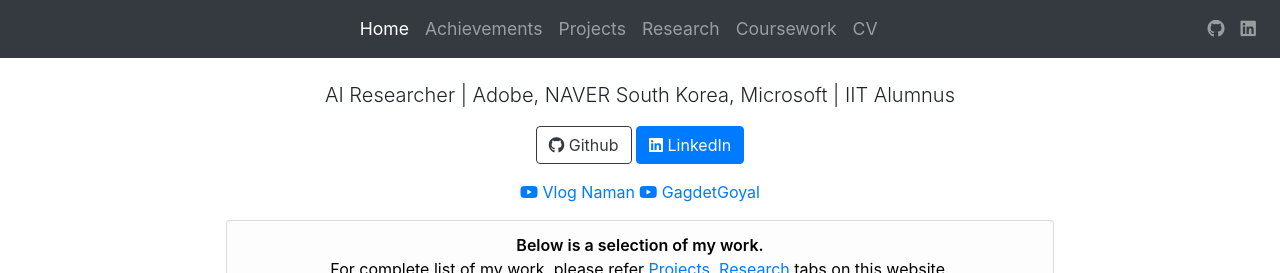
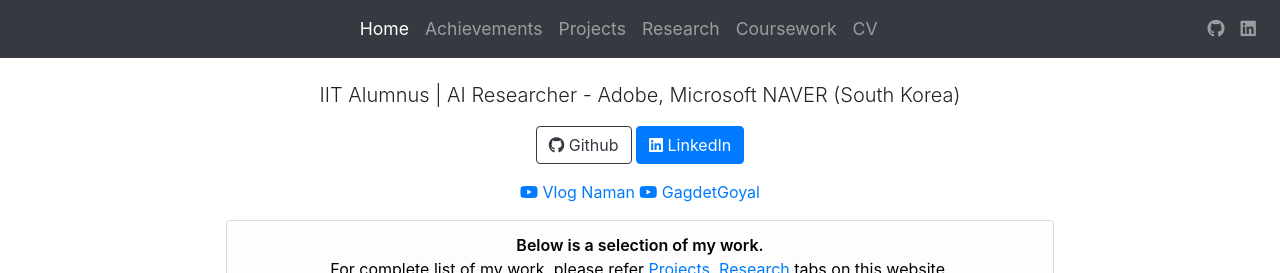
Before and after one commit to thenamangoyal/thenamangoyal.github.io, a Jekyll site: the page built from index.html, in a window 1280 px wide and 1308 px high. Shown: the top 273 px of the window. Built offline with Jekyll 4.4.1, drawn with Linux system fonts in a browser that asks for light colours; nearby versions of some CDN libraries.

```diff
--- a/index.html
+++ b/index.html
@@ -8,7 +8,7 @@ layout: bootstrap
     <div>
         <!-- <h1 class="jumbotron-heading">Heading</h1> -->
         <p class="text-center lead">
-            AI Researcher | Adobe, NAVER South Korea, Microsoft | IIT Alumnus
+            IIT Alumnus | AI Researcher - Adobe, Microsoft NAVER (South Korea)
         </p>
         <!-- <p class="text-center">"It is in your moments of decision that your destiny is shaped."<br>Source: My High-School Notebook &amp; Tony Robbins</p> -->
 
```
